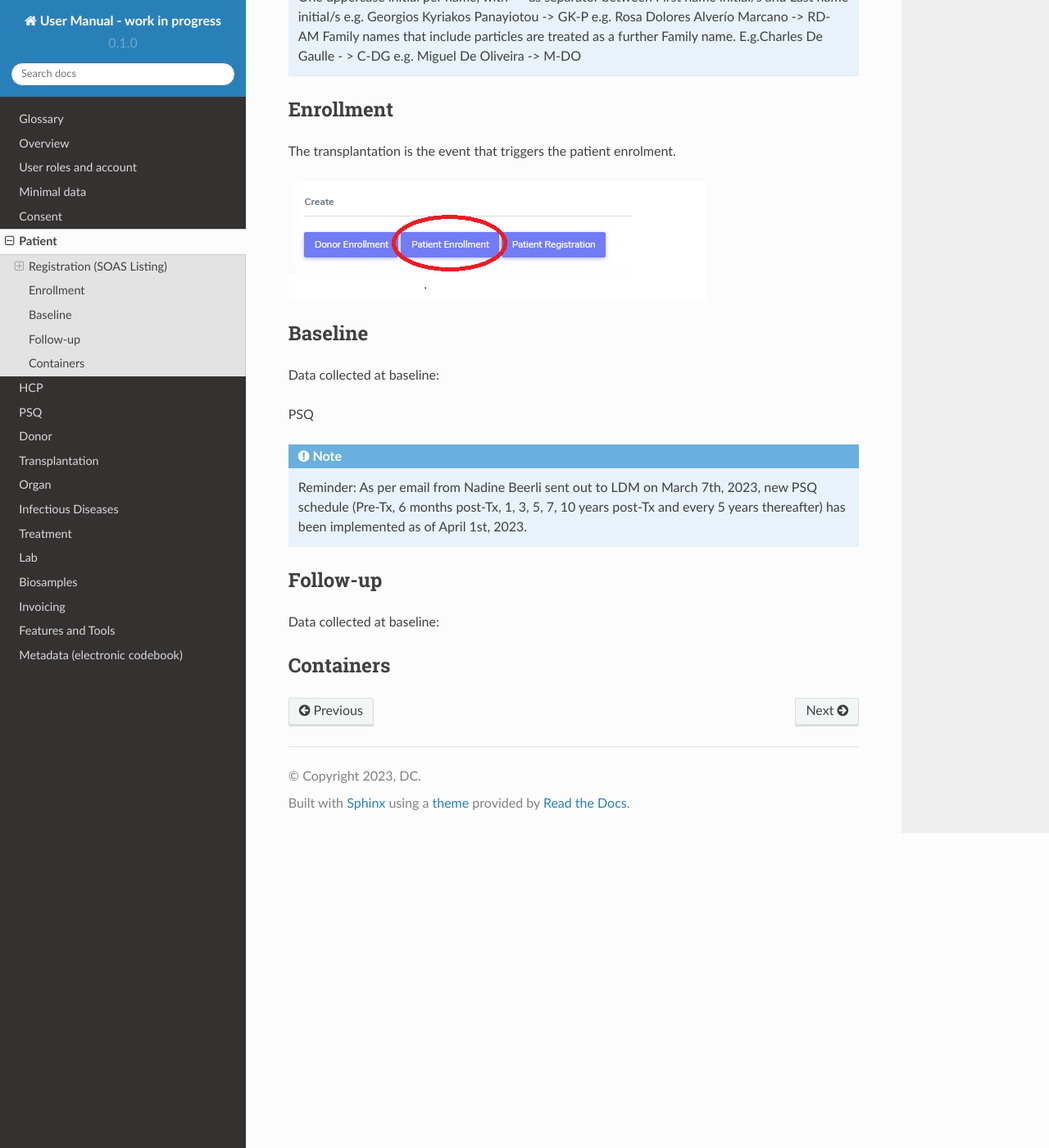
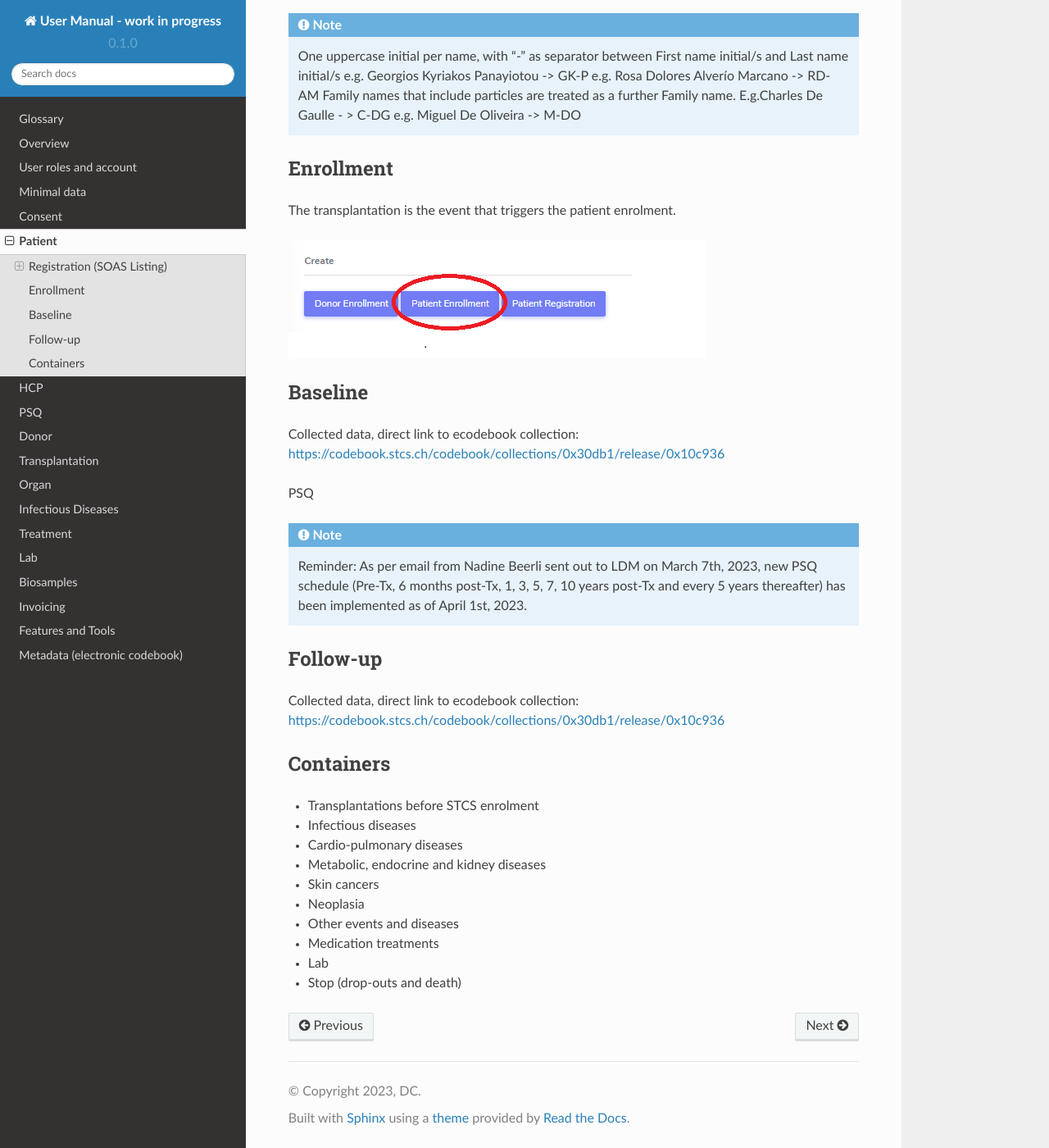
Before and after one commit to swiss-transplant-cohort-study/3LC-user-manual, a Sphinx documentation site: the page built from docs/source/patient.rst, in a window 1280 px wide and 1400 px high, scrolled down 1277 px. Shown: the whole window at 82% size. Built offline with Sphinx 7.4.7 and the Read the Docs theme 2.0.0, drawn with Linux system fonts in a browser that asks for light colours; some of the changed text lies outside the part shown.

Commit message:
Update patient.rst

```diff
--- a/docs/source/patient.rst
+++ b/docs/source/patient.rst
@@ -28,6 +28,8 @@ The Ethics Committee has approved the registration of waitlisted (not yet transp
 Administrative data
 --------
 
+Collected data, direct link to ecodebook collection: https://codebook.stcs.ch/codebook/collections/0x219233/release/0xaaeaf
+
 .. note::
    The patient should be entered in the database within 7 days after transplantation (two working days).
 
@@ -50,7 +52,7 @@ The transplantation is the event that triggers the patient enrolment.
 Baseline
 =========
 
-Data collected at baseline:
+Collected data, direct link to ecodebook collection: https://codebook.stcs.ch/codebook/collections/0x30db1/release/0x10c936
 
 PSQ
 
@@ -61,7 +63,18 @@ PSQ
 Follow-up
 ==========
 
-Data collected at baseline:
+Collected data, direct link to ecodebook collection: https://codebook.stcs.ch/codebook/collections/0x30db1/release/0x10c936
 
 Containers
 ============
+
+- Transplantations before STCS enrolment
+- Infectious diseases
+- Cardio-pulmonary diseases
+- Metabolic, endocrine and kidney diseases
+- Skin cancers
+- Neoplasia
+- Other events and diseases
+- Medication treatments
+- Lab
+- Stop (drop-outs and death)
```
